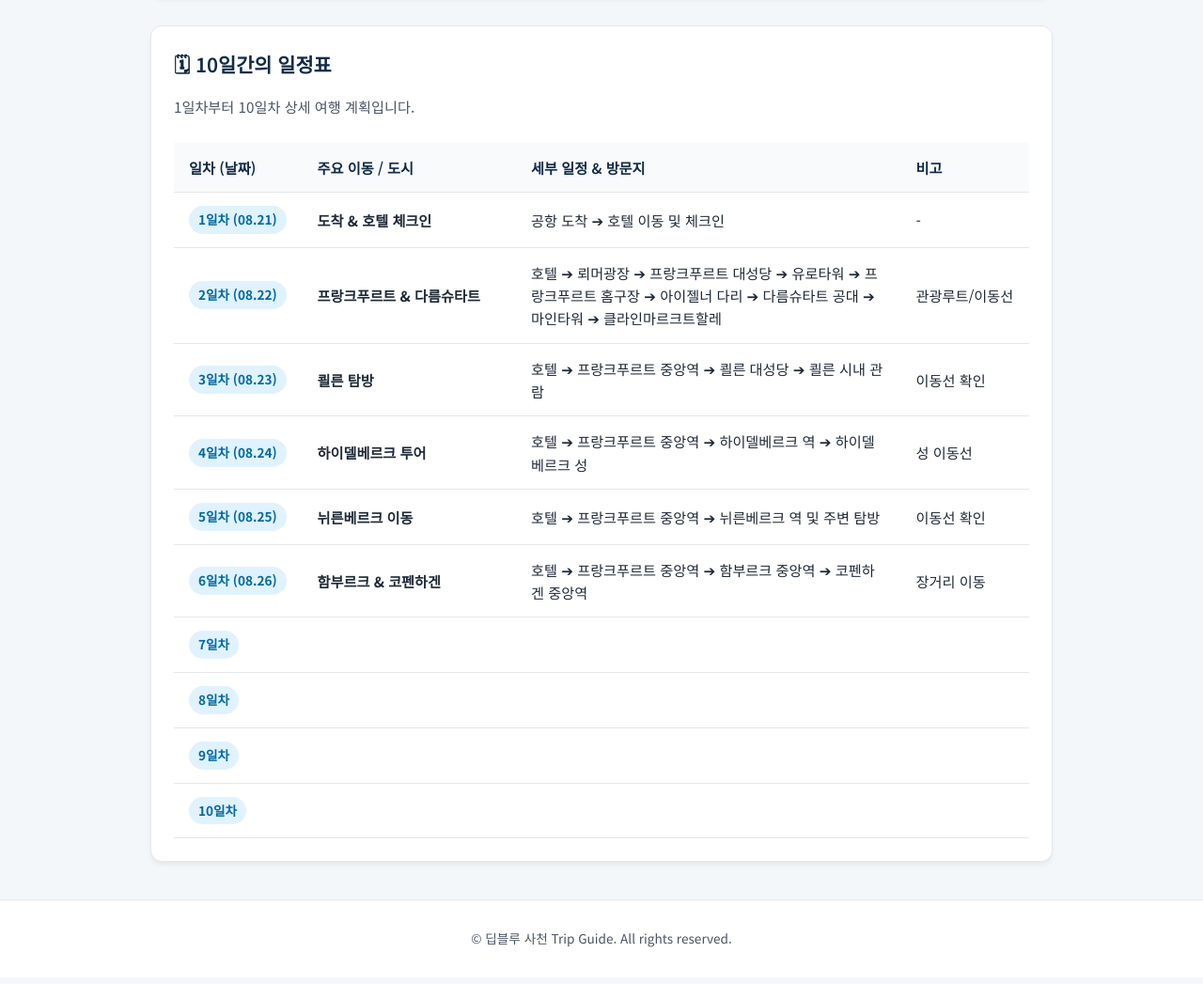
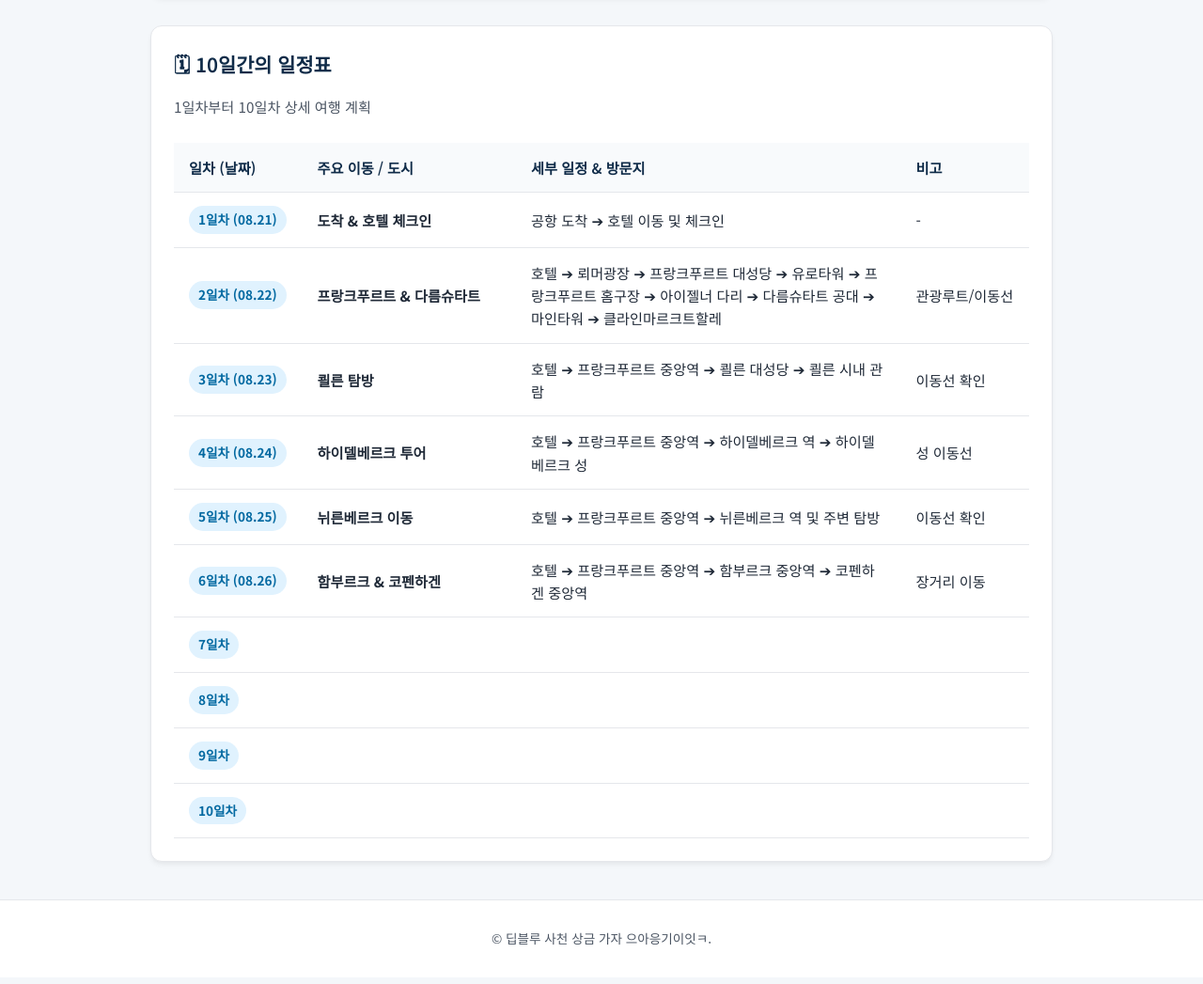
Before and after one commit to VincenZOJAEHYUKE/deepblue-sacheon, a plain HTML site: page index.html in a window 1280 px wide. Shown: the part 1891-2938 px from the top of the page at 94% size. Drawn offline with Linux system fonts and the light colour scheme.

Commit message:
Update index.html

```diff
--- a/index.html
+++ b/index.html
@@ -417,7 +417,7 @@
     <!-- 1일차 ~ 10일차 일정표 섹션 -->
     <section id="section-schedule" class="card">
       <h2 class="card-title">🗓 10일간의 일정표</h2>
-      <p class="card-desc">1일차부터 10일차 상세 여행 계획입니다.</p>
+      <p class="card-desc">1일차부터 10일차 상세 여행 계획</p>
 
       <div class="table-wrapper">
         <table>
@@ -499,7 +499,7 @@
 
   <!-- 푸터 영역 -->
   <footer>
-    <p>© 딥블루 사천 Trip Guide. All rights reserved.</p>
+    <p>© 딥블루 사천 상금 가자 으아응기이잇ㅋ.</p>
   </footer>
 
 </body>
```
